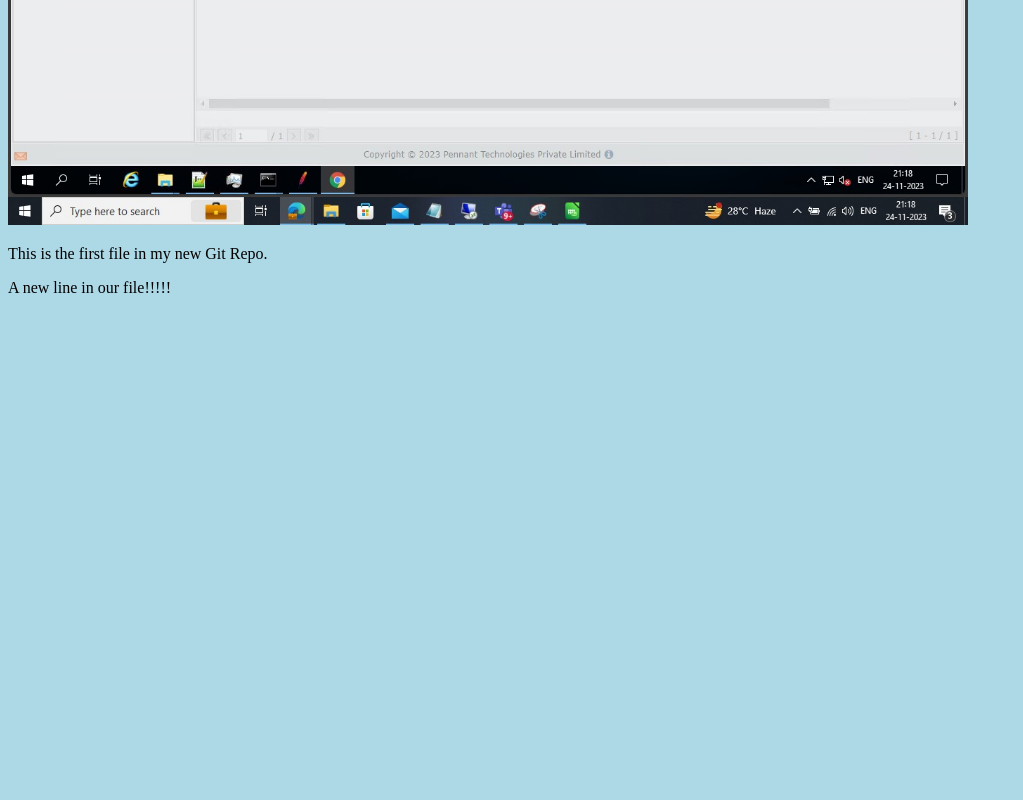
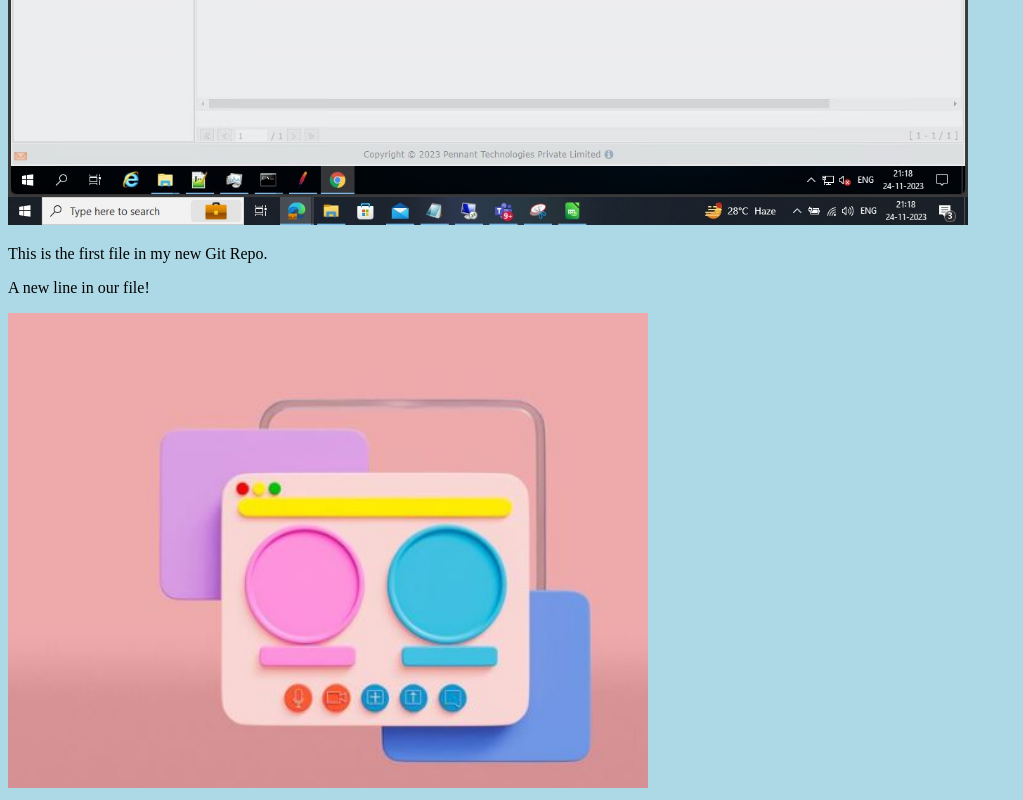
Before and after one commit to Akshata3534/AkshataQualitykiosk, a plain HTML site: page Index.html in a window 1280 px wide. Shown: the part 395-1195 px from the top of the page, without its empty margins (0-1023 px from the left). Before the commit the page ends 800 px from the top, so only its background shows below. Drawn offline with Linux system fonts and the light colour scheme.

Commit message:
added new image hello git

```diff
--- a/Index.html
+++ b/Index.html
@@ -7,10 +7,10 @@
 <body>
 
 <h1>Hello world!</h1>
-<div><img src="img_hello_world.jpg" alt="Hello World from Space"
-style="width:100%;max-width:960px"></div>
+<div><img src="img_hello_world.jpg" alt="Hello World from Space" style="width:100%;max-width:960px"></div>
 <p>This is the first file in my new Git Repo.</p>
-<p>A new line in our file!!!!!</p>
+<p>A new line in our file!</p>
+<div><img src="img_hello_git.jpg" alt="Hello Git" style="width:100%;max-width:640px"></div>
 
 </body>
 </html>
```
Also changed, not shown: img_hello_git.jpg (added).
